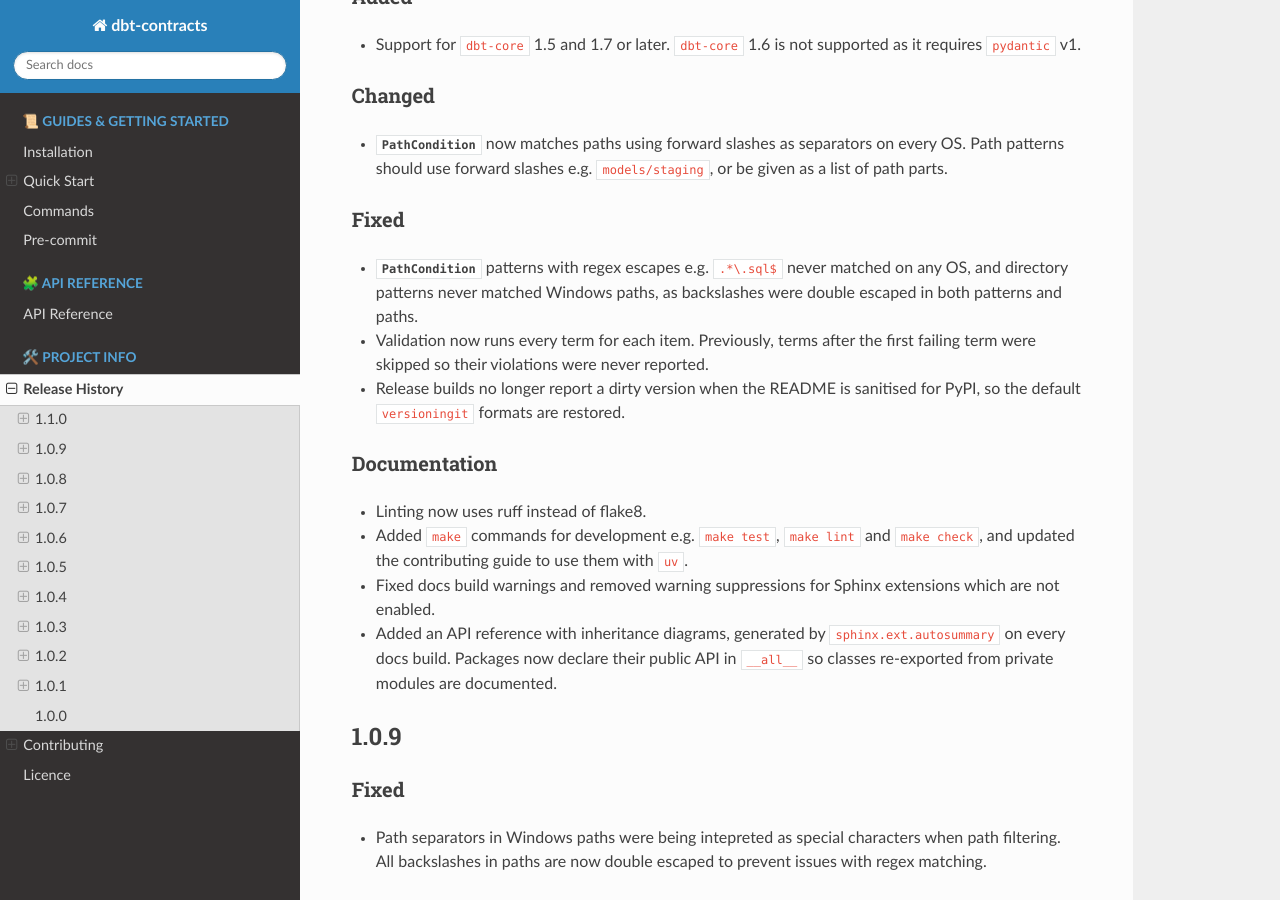
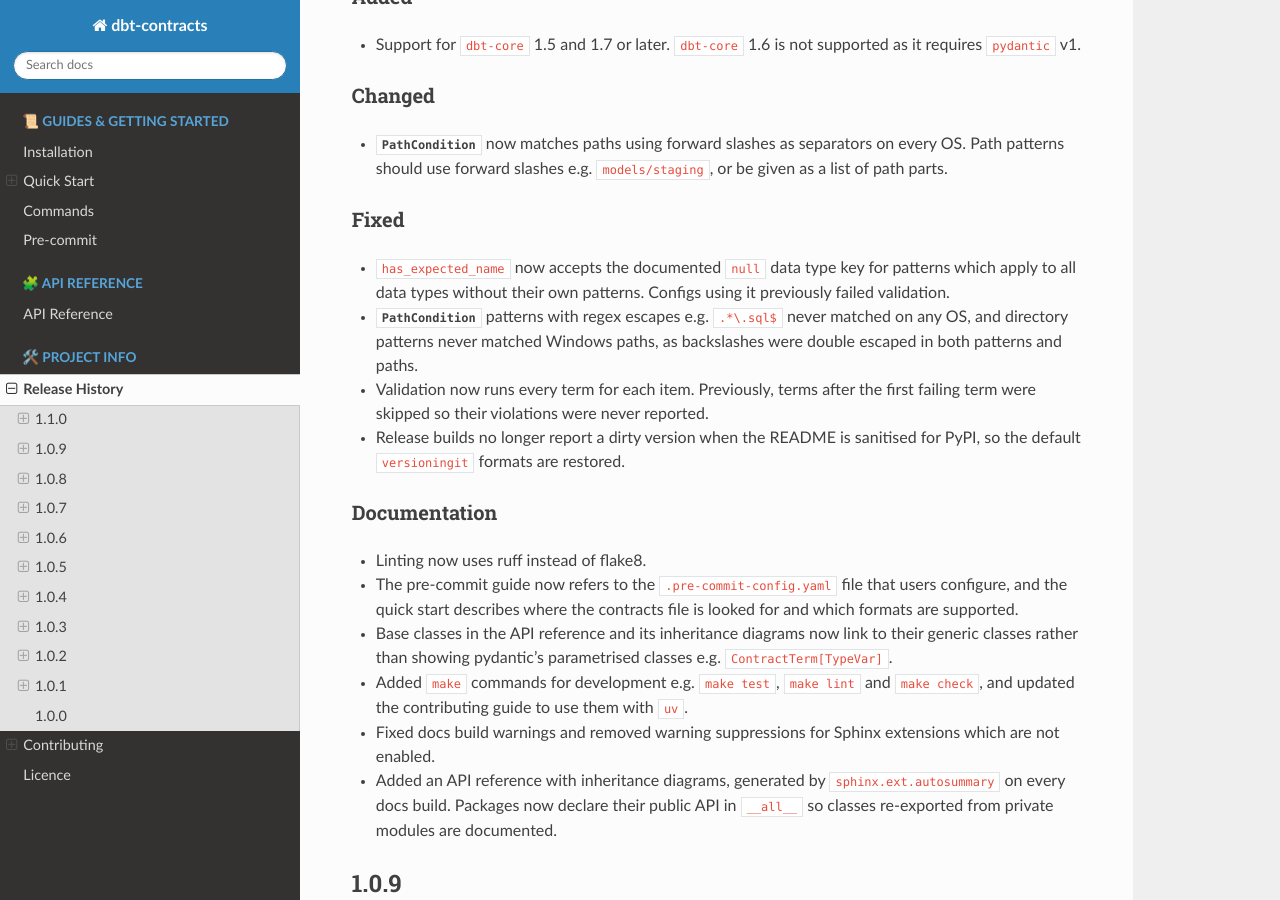
Before and after one commit to geo-martino/dbt-contracts, a Sphinx documentation site: the page built from docs/info/release-history.rst, in a window 1280 px wide and 900 px high, scrolled down 281 px. Built offline with Sphinx 7.4.7 and the Read the Docs theme 3.1.0, drawn with Linux system fonts in a browser that asks for light colours; pages that are not in the unit, such as notebooks, are missing from menus.

Commit message:
Correct the pre-commit, quick start and commands guides
- Hooks are configured in .pre-commit-config.yaml, not .pre-commit-hooks.yaml.
- Pin the pre-commit example to the v1.1.0 release.
- The contracts file is looked for in the dbt project dir, and --config
  accepts .yml, .yaml and .json files.
- Fix grammar and typos in the guides and README.

Co-Authored-By: Claude Opus 5.5 <noreply@anthropic.com>

```diff
--- a/docs/guides/quickstart.rst
+++ b/docs/guides/quickstart.rst
@@ -5,7 +5,9 @@ Quick Start
 ===========
 
 1. Create a contracts file. By default, the package will look for a file named ``contracts.yml``
-   in the root of the repository. An example is provided below.
+   in the root of your dbt project i.e. the ``--project-dir``, which defaults to the current directory.
+   To use a different file, give its path with ``--config``. ``.yml``, ``.yaml`` and ``.json`` files are supported.
+   An example is provided below.
    For a full reference of the available configuration for this file,
    please refer to the contracts reference in the sidebar.
 
--- a/docs/info/release-history.rst
+++ b/docs/info/release-history.rst
@@ -46,6 +46,8 @@ Changed
 
 Fixed
 -----
+* ``has_expected_name`` now accepts the documented ``null`` data type key for patterns which apply to
+  all data types without their own patterns. Configs using it previously failed validation.
 * :py:class:`.PathCondition` patterns with regex escapes e.g. ``.*\.sql$`` never matched on any OS,
   and directory patterns never matched Windows paths, as backslashes were double escaped in both patterns and paths.
 * Validation now runs every term for each item. Previously, terms after the first failing term were skipped
@@ -56,6 +58,10 @@ Fixed
 Documentation
 -------------
 * Linting now uses ruff instead of flake8.
+* The pre-commit guide now refers to the ``.pre-commit-config.yaml`` file that users configure,
+  and the quick start describes where the contracts file is looked for and which formats are supported.
+* Base classes in the API reference and its inheritance diagrams now link to their generic classes
+  rather than showing pydantic's parametrised classes e.g. ``ContractTerm[TypeVar]``.
 * Added ``make`` commands for development e.g. ``make test``, ``make lint`` and ``make check``,
   and updated the contributing guide to use them with ``uv``.
 * Fixed docs build warnings and removed warning suppressions for Sphinx extensions which are not enabled.
```
Also changed, not shown: README.md (+9 -7 lines), README.template.md (+7 -5 lines), docs/guides/commands.rst (+4 -4 lines), docs/guides/precommit.rst (+4 -4 lines).
